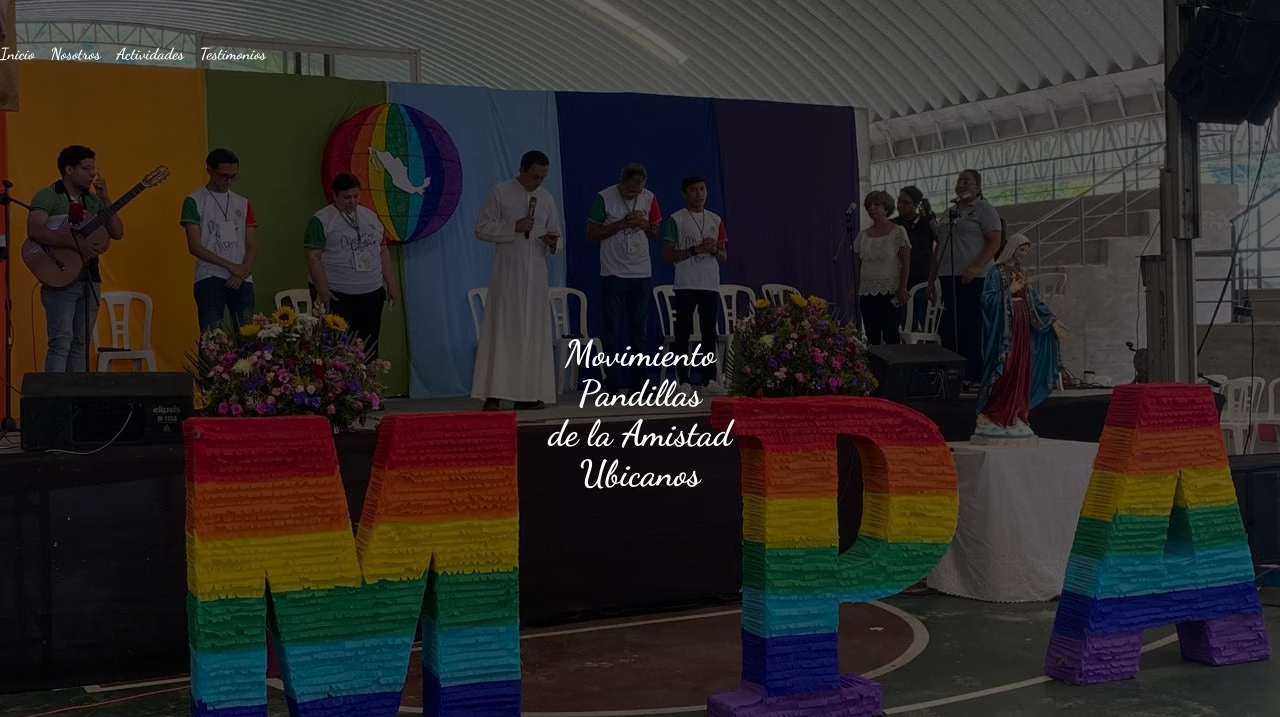
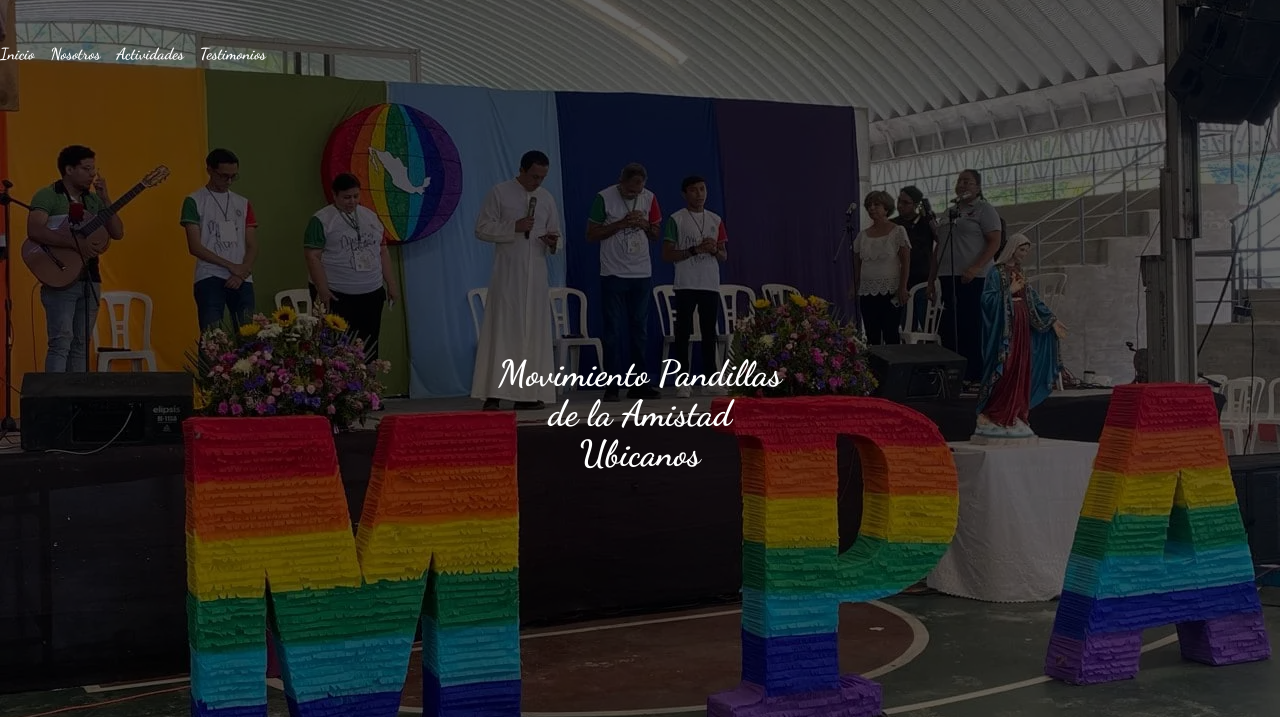
Before and after one commit to AngelEss12/MPA, a website: page src/index.html in a window 1280 px wide. Shown: the top 717 px of the page. Drawn offline with Linux system fonts and the light colour scheme.

Commit message:
Update index.html

```diff
--- a/src/index.html
+++ b/src/index.html
@@ -21,8 +21,8 @@
                 </nav> <!--Fin de Navegacion-->
             </div>
 
-            <div class="flex flex-col justify-center items-center text-center text-2xl sm:text-4xl md:text-6xl lg:text-8xl lg:space-y-12 font-extrabold">
-                <h2 class="text-white font-titulos animate-heartbeat">Movimiento <br>Pandillas <br>de la Amistad</h2>
+            <div class="flex flex-col justify-center items-center text-center text-4xl sm:text-4xl md:text-6xl lg:text-8xl lg:space-y-12 font-extrabold">
+                <h2 class="text-white font-titulos animate-heartbeat">Movimiento Pandillas <br>de la Amistad</h2>
                 <a href="#" class="text-white font-titulos text-lg my-4 border-2 rounded-3xl px-8 jump animate-duration-[.5s] animate-delay-[1.75s] transition-all ease-in duration-300 hover:scale-110 hover:bg-white hover:text-black hover:font-extrabold sm:text-3xl sm:px-16 sm:py-2 md:text-4xl md:px-28 lg:text-6xl lg:m-0 lg:px-40 lg:py-3">Ubicanos</a>
             </div>
         </div>
```
